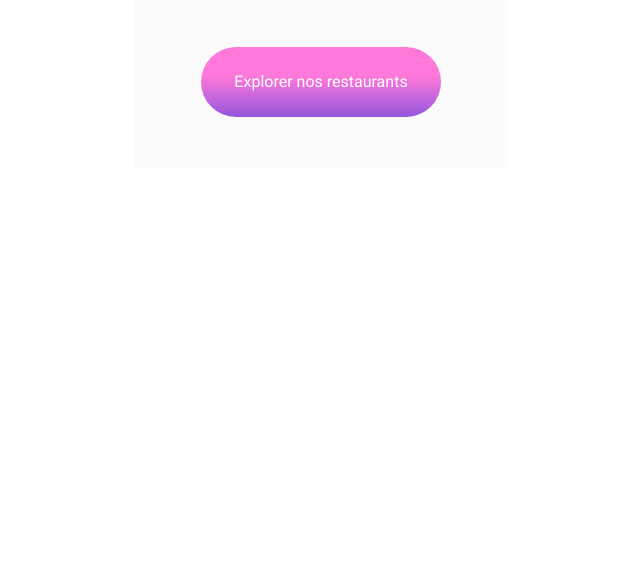
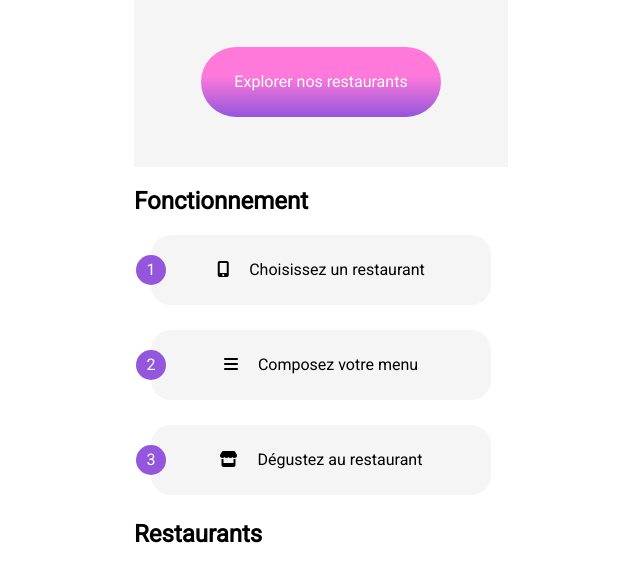
Before and after one commit to blonbou/P3_Blonbou_Jeremy, a website: page sass/index.html in a window 1280 px wide. Shown: the part 276-844 px from the top of the page, without its empty margins (319-959 px from the left). Before the commit the page ends 800 px from the top, so only its background shows below. Drawn offline with Linux system fonts and the light colour scheme; a web font is replaced by a local one.

Commit message:
commit 6

```diff
--- /dev/null
+++ b/sass/Composants/btnmenu.scss
@@ -0,0 +1,30 @@
+.btn_menu{
+    @extend %flexcentr;
+    margin: auto;
+}
+
+.btn_menu {
+  width: 340px;
+  height: 70px;
+  border-radius: 20px 20px;
+  background-color: $grisclaire;
+  @extend %flexcentr;
+  margin-bottom: 25px;
+  position: relative;
+  &_icone{
+    margin-right: 20px;
+
+  }
+}
+.btn_menu_n{
+    width: 30px;
+    height: 30px;
+    border-radius: 25px 25px;
+    background-color: $Primaire;
+    @extend %flexcentr;
+    position: absolute;
+    color: white;
+    left: -15px;
+
+
+}
--- a/sass/index.html
+++ b/sass/index.html
@@ -1,22 +1,14 @@
 <!DOCTYPE html>
 <html lang="fr">
+
 <head>
   <meta charset="UTF-8" />
   <meta http-equiv="X-UA-Compatible" content="IE=edge" />
   <meta name="viewport" content="width=device-width, initial-scale=1.0" />
-    <script
-      src="https://kit.fontawesome.com/55155a4d49.js"
-      crossorigin="anonymous"
-    ></script>
+  <script src="https://kit.fontawesome.com/55155a4d49.js" crossorigin="anonymous"></script>
 
-    <link
-      href="https://fonts.googleapis.com/css2?family=Shrikhand&display=swap"
-      rel="stylesheet"
-    />
-    <link
-      href="https://fonts.googleapis.com/css2?family=Roboto&family=Shrikhand&display=swap"
-      rel="stylesheet"
-    />
+  <link href="https://fonts.googleapis.com/css2?family=Shrikhand&display=swap" rel="stylesheet" />
+  <link href="https://fonts.googleapis.com/css2?family=Roboto&family=Shrikhand&display=swap" rel="stylesheet" />
 
   <link rel="stylesheet" href="/css/style.css" />
   <title>Ohmyfood</title>
@@ -25,11 +17,7 @@
 <body>
   <header>
     <div class="logo">
-        <img
-          class="logo_taille"
-          src="/images/logo/ohmyfood.png"
-          alt="ohmyfood"
-        />
+      <img class="logo_taille" src="/images/logo/ohmyfood.png" alt="ohmyfood" />
     </div>
 
     <div class="map">
@@ -45,17 +33,50 @@
       <div class="accueille_text">
         Découvrez des restaurants d'exception, séléctionnés pas nos soins
       </div>
-        <div class="btn">
-            Explorer nos restaurants
-        </div>
+      <div class="btn">Explorer nos restaurants</div>
     </div>
   </header>
+  <section class="menu">
+    <h2>Fonctionnement</h2>
+
+
+    <div class="btn_menu">
+      <span class="btn_menu_n">1</span>
+      <div class="btn_menu_icone">
+        <i class="fas fa-mobile-alt"></i>
+
+      </div>
+      <div>Choisissez un restaurant</div>
+    </div>
+
+
+
+
+
+    <div class="btn_menu">
+      <div class="btn_menu_n">2</div>
+      <div class="btn_menu_icone"><i class="fas fa-bars"></i></div>
+      <div>Composez votre menu</div>
+    </div>
+
+    <div class="btn_menu">
+      <div class="btn_menu_n">3</div>
+      <div class="btn_menu_icone"><i class="fas fa-store"></i></div>
+      <div>Dégustez au restaurant</div>
+    </div>
+  </section>
   <section>
+    <h2>Restaurants</h2>
+    <div class="carte">
+      <div></div>
+      <div></div>
+    </div>
     <div></div>
     <div></div>
     <div></div>
+
   </section>
-    <section></section>
   <footer></footer>
 </body>
+
 </html>
--- a/sass/main.scss
+++ b/sass/main.scss
@@ -4,3 +4,5 @@
 @import"./utils/variables.scss";
 @import"./Base/parametre_mobile.scss";
 @import"./Layout/hearder.scss";
+@import"./Composants/btnmenu.scss";
+@import"./Layout/carte.scss";
--- a/sass/utils/variables.scss
+++ b/sass/utils/variables.scss
@@ -2,4 +2,4 @@ $Primaire:#9356DC ;
 $Secondaire:#FF79DA;
 $Tertiaire:#99E2D0;
 $gris:#f1f1f1;
-$grisclaire:#fcfbfb;
+$grisclaire:#f5f5f5;
```
Also changed, not shown: css/style.css, 1 other file. Lines whose indentation alone changed are shown as unchanged.
